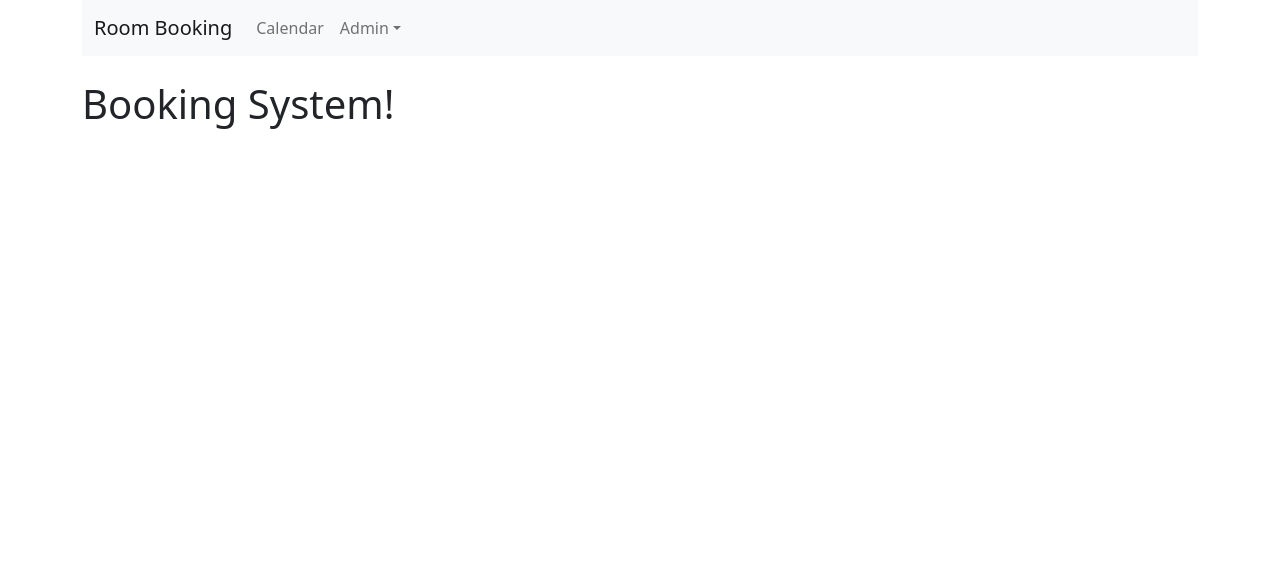
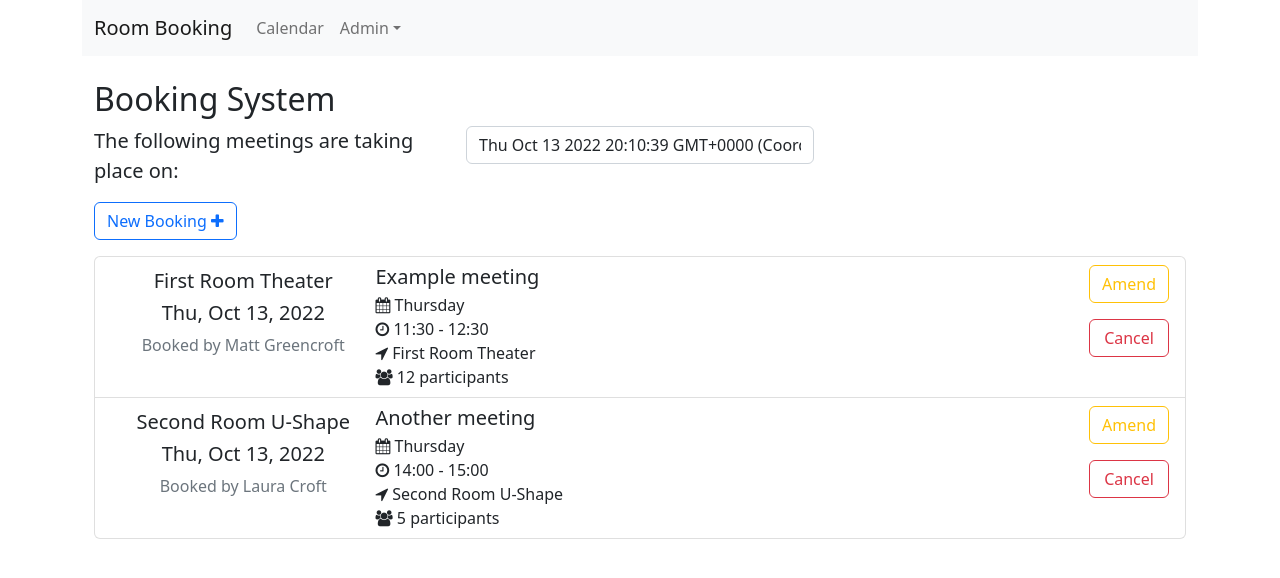
Before and after one commit to scottcagno/angular-refresher, an Angular app in the folder web/RoomBookingClient/: page / in a window 1280 px wide. Shown: the top 578 px of the page. Built offline with nearby package versions, Linux system fonts and the light colour scheme.

Commit message:
[RoomBookingClient] -- m3c9

```diff
--- a/web/RoomBookingClient/src/app/app.component.html
+++ b/web/RoomBookingClient/src/app/app.component.html
@@ -1,4 +1,6 @@
 <div class="container">
   <app-menu></app-menu>
-  <router-outlet></router-outlet>
+  <div class="container">
+    <router-outlet></router-outlet>
+  </div>
 </div>
--- a/web/RoomBookingClient/src/app/calendar/calendar.component.html
+++ b/web/RoomBookingClient/src/app/calendar/calendar.component.html
@@ -1 +1,93 @@
-<h1>Booking System!</h1>
+<h2>Booking System</h2>
+<div class="row pb-3">
+  <div class="col">
+    <span class="lead">The following meetings are taking place on: </span>
+  </div>
+  <div class="col">
+    <input type="text" class="form-control" [ngModel]="selectedDate">
+  </div>
+  <div class="col"></div>
+</div>
+
+<h3 class="mt-5" *ngIf="bookings.length === 0">
+  There are not meetings currently scheduled for this date.
+</h3>
+
+<div class="row">
+  <div class="container">
+    <div class="pb-3">
+      <button class="btn btn-outline-primary">New Booking <i class="fa fa-plus"></i></button>
+    </div>
+    <!-- start list group -->
+    <div class="list-group">
+      <div class="list-group-item" *ngFor="let booking of bookings">
+        <div class="">
+          <div class="row g-0">
+            <div class="col-3 p-1 text-center">
+              <div class="card-body">
+                <h5>{{ booking.room.name }} {{ booking.layout }}</h5>
+                <h5>{{ booking.getDateAsDate() | date:'EEE, MMM d, y' }}</h5>
+                <p class="text-muted"> Booked by {{ booking.user.name }}</p>
+              </div>
+            </div>
+            <div class="col-6">
+              <div class="card-body">
+                <h5 class="card-title pb-1">{{ booking.title }}</h5>
+                <p class="card-text">
+                  <i class="fa fa-calendar"></i> {{ booking.getDateAsDate() | date: 'EEEE'}} <br>
+                  <i class="fa fa-clock-o"></i> {{ booking.startTime }} - {{ booking.endTime }} <br>
+                  <i class="fa fa-location-arrow"></i> {{ booking.room.name }} {{ booking.layout }} <br>
+                  <i class="fa fa-users"></i> {{ booking.participants }} participants <br>
+                </p>
+              </div>
+            </div>
+            <div class="col-3">
+              <div class="card-body">
+                <div class="d-grid gap-3 d-inline-block justify-content-end">
+                  <button class="btn btn-outline-warning" type="button">Amend</button>
+                  <button class="btn btn-outline-danger" type="button">Cancel</button>
+                </div>
+              </div>
+            </div>
+          </div>
+        </div>
+      </div>
+    </div>
+    <!-- end list group -->
+  </div>
+</div>
+
+<!--
+<div class="card mb-3">
+  <div class="row g-0">
+    <div class="col-2 p-1 text-center">
+      <div class="card-body">
+        <h3><i class="fa fa-calendar-o"></i></h3>
+        <h5>September 27th</h5>
+      </div>
+    </div>
+    <div class="col-8">
+      <div class="card-body">
+        <h5 class="card-title">Conference call with CEO</h5>
+        <p class="card-text">
+          <i class="fa fa-calendar"></i> Friday
+          <i class="fa fa-clock-o"></i> 10:00-11:30
+          <i class="fa fa-location-arrow"></i> Blue meeting room
+          <i class="fa fa-users"></i> 9 participants
+        </p>
+        <p class="card-text">
+          <small class="text-muted">Booked by Matt on 9/24/2020 9:30am</small>
+        </p>
+      </div>
+    </div>
+    <div class="col-2">
+      <div class="card-body">
+        <div class="d-grid gap-3 d-inline-block justify-content-end">
+          <button class="btn btn-outline-warning" type="button">Amend</button>
+          <button class="btn btn-outline-danger" type="button">Cancel</button>
+        </div>
+      </div>
+    </div>
+  </div>
+</div>
+-->
--- a/web/RoomBookingClient/src/app/calendar/calendar.component.ts
+++ b/web/RoomBookingClient/src/app/calendar/calendar.component.ts
@@ -1,5 +1,7 @@
 import { Component, OnInit } from '@angular/core';
 import {formatDate} from "@angular/common";
+import {Booking} from "../model/Booking";
+import {DataService} from "../data.service";
 
 @Component({
   selector: 'app-calendar',
@@ -8,12 +10,20 @@ import {formatDate} from "@angular/common";
 })
 export class CalendarComponent implements OnInit {
 
-  constructor() { }
+  bookings !: Array<Booking>;
+
+  constructor(private dataService: DataService) {
+    this.dataService.getBookings().subscribe(
+      next => {
+        this.bookings = next;
+      }
+    );
+  }
 
   selectedDate = new Date();
 
   ngOnInit(): void {
-    const date = formatDate(this.selectedDate, 'medium', 'en_us');
+    const date :string = formatDate(this.selectedDate, 'medium', 'en_us');
     console.log(date);
   }
 
--- a/web/RoomBookingClient/src/app/model/Room.ts
+++ b/web/RoomBookingClient/src/app/model/Room.ts
@@ -13,6 +13,10 @@ export class Room {
     this.capacities = new Array<LayoutCapacity>();
   }
 
+  toString() :string {
+    return `${this.name} ${this.location}`
+  }
+
 }
 
 export class LayoutCapacity {
@@ -22,6 +26,10 @@ export class LayoutCapacity {
   constructor(layout?: Layout, capacity?: number) {
     if (layout) { this.layout = layout }
     if (capacity) { this.capacity = capacity }
+  }
+
+  toString() :string {
+    return `${this.layout}`
   }
 }
 
```
